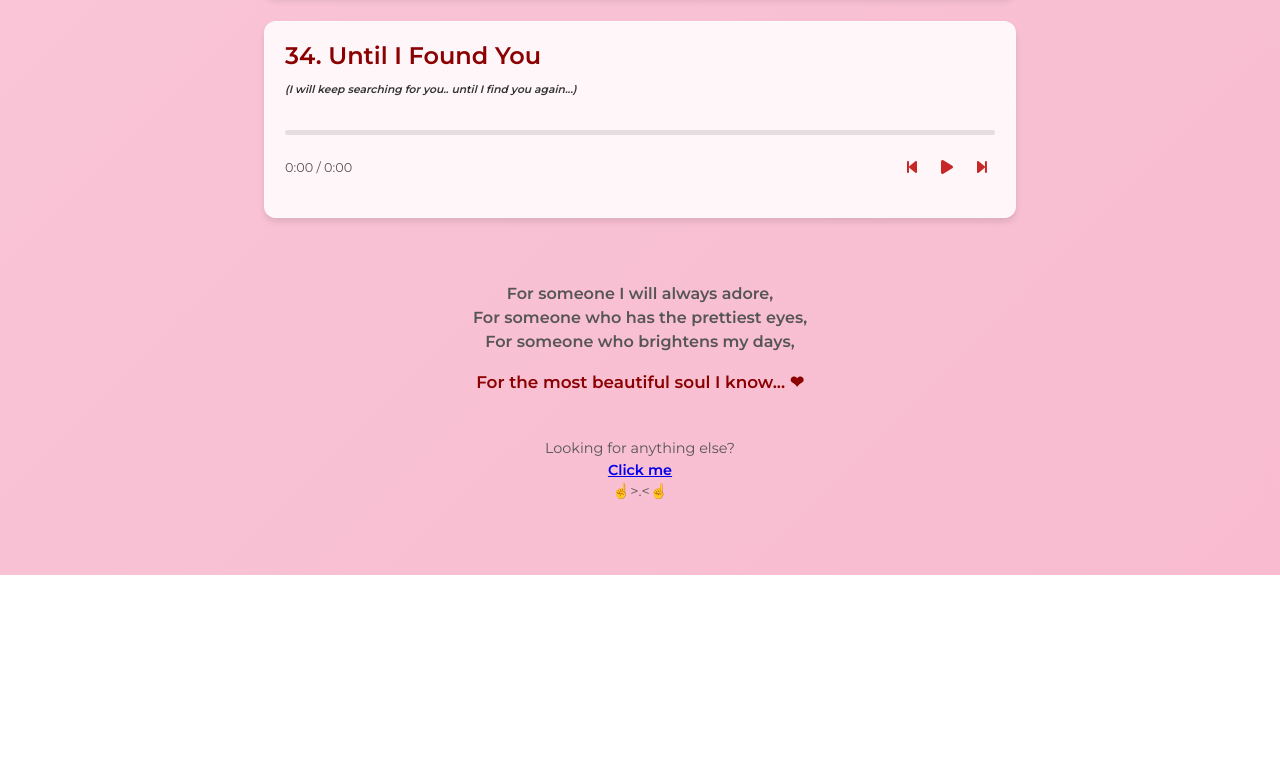
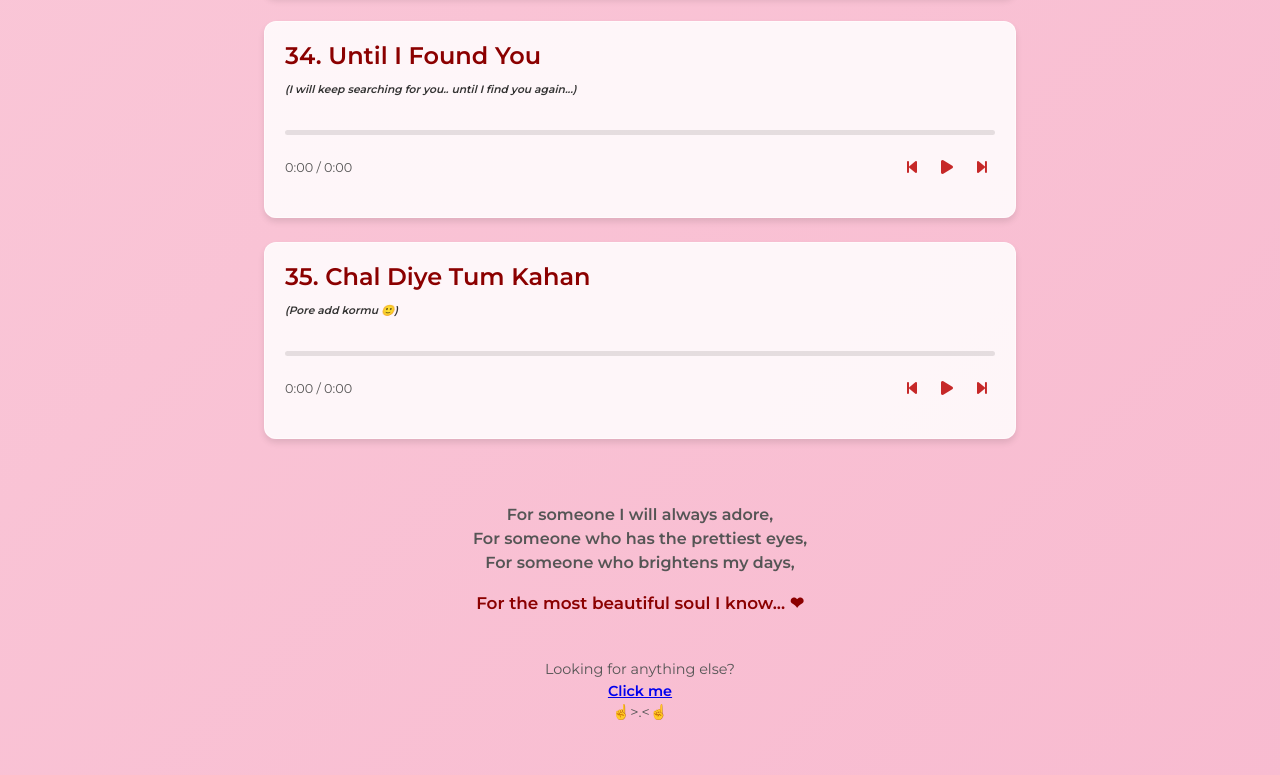
Before and after one commit to fardinnuman/toroshni, a plain HTML site: page index.html in a window 1280 px wide. Shown: the part 7306-8081 px from the top of the page. Before the commit the page ends 7881 px from the top, so only its background shows below. Drawn offline with Linux system fonts and the light colour scheme.

Commit message:
Update index.html

```diff
--- a/index.html
+++ b/index.html
@@ -1647,6 +1647,40 @@
         </div>
     </div>
 </div>
+
+
+<div class="song-card fade-in delay-1">
+    <div class="song-header">
+        <div class="song-title-wrapper">
+            <h2>35. Chal Diye Tum Kahan<h6><i>(Pore add kormu 🙂)</i></h6></h2>
+        </div>
+        <div class="audio-container">
+            <div class="custom-audio" id="customAudio34">
+                <div class="progress-container" onclick="seekAudio(event, 'audio34')">
+                    <div class="progress-bar" id="progressBar34"></div>
+                </div>
+                <div class="audio-controls">
+                    <div class="time-display" id="timeDisplay34">0:00 / 0:00</div>
+                    <div class="main-controls">
+                        <button class="control-btn" onclick="skipBackward('audio34')">
+                            <i class="fas fa-step-backward"></i>
+                        </button>
+                        <button class="control-btn" onclick="playPause('audio34')">
+                            <i class="fas fa-play" id="playPauseIcon34"></i>
+                        </button>
+                        <button class="control-btn" onclick="skipForward('audio34')">
+                            <i class="fas fa-step-forward"></i>
+                        </button>
+                    </div>
+                </div>
+            </div>
+            <audio id="audio34" ontimeupdate="updateProgress('audio34')" onloadedmetadata="initAudio('audio34')">
+                <source src="https://github.com/fardinnuman/toroshni/raw/refs/heads/main/Chal%20Diye%20Tum%20Kahan.mp3" type="audio/mp3">
+            </audio>
+        </div>
+    </div>
+</div>
+
 
         </main>
 
```
